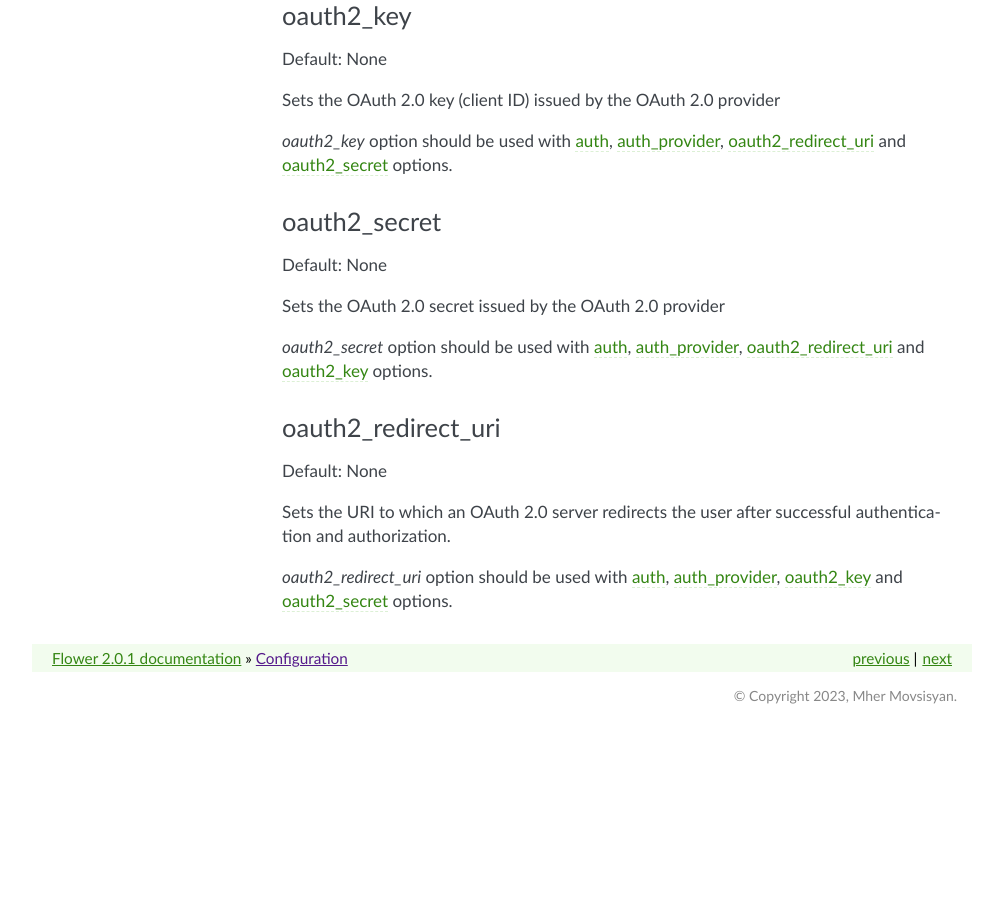
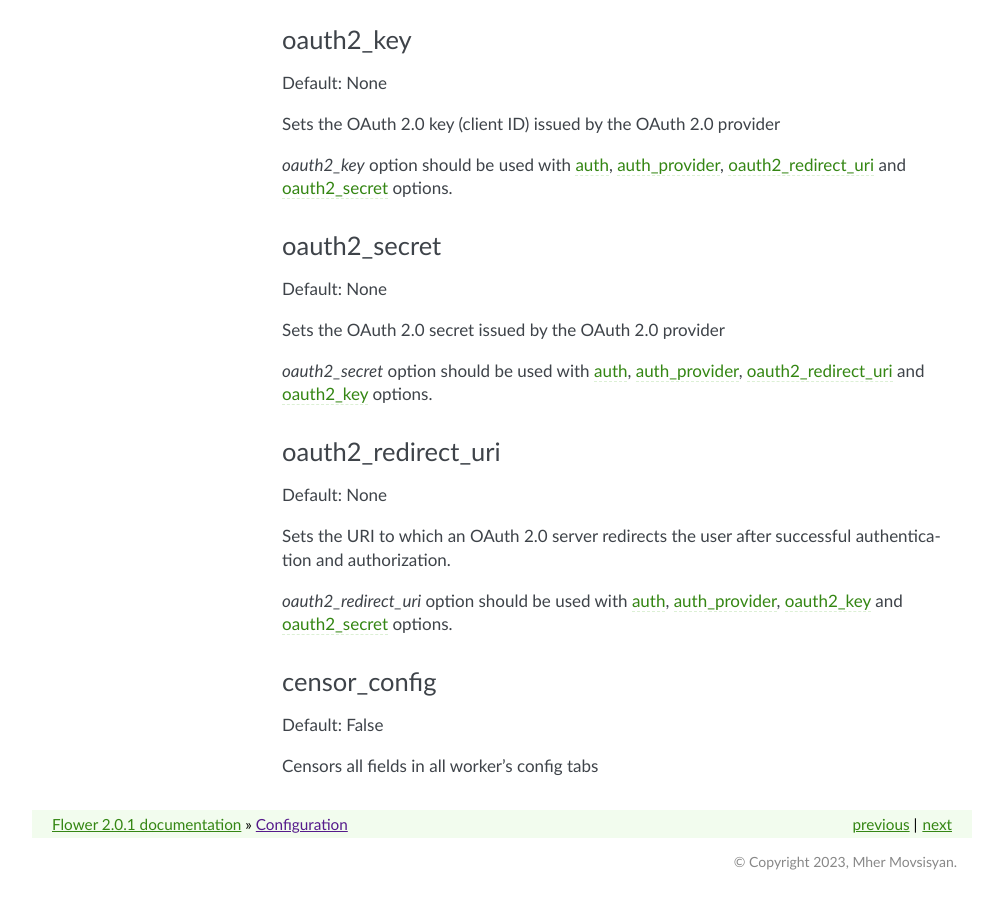
Before and after one commit to mher/flower, a Sphinx documentation site: the page built from docs/config.rst, in a window 1280 px wide and 900 px high, scrolled down 10987 px. Shown: the whole window, without its empty margins (138-1141 px from the left). Built offline with Sphinx 7.4.7, drawn with Linux system fonts in a browser that asks for light colours; pages that are not in the unit, such as notebooks, are missing from menus; before the commit the page ends 11721 px from its top, so only the background shows below that.

Commit message:
Documentation update

```diff
--- a/docs/config.rst
+++ b/docs/config.rst
@@ -540,3 +540,10 @@ Default: None
 Sets the URI to which an OAuth 2.0 server redirects the user after successful authentication and authorization.
 
 `oauth2_redirect_uri` option should be used with :ref:`auth`, :ref:`auth_provider`, :ref:`oauth2_key` and :ref:`oauth2_secret` options.
+
+censor_config
+~~~~~~~~~~~~~
+
+Default: False
+
+Censors all fields in all worker's config tabs
```
